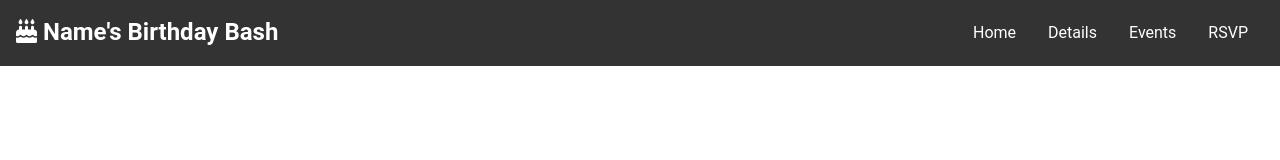
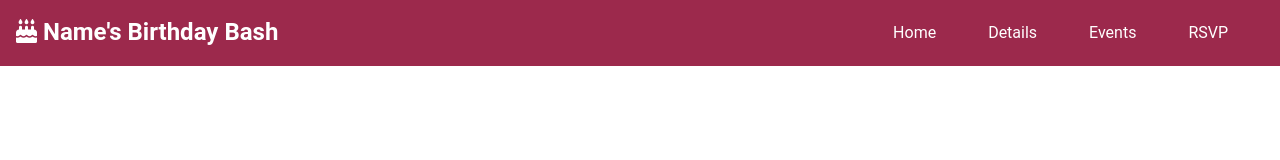
Before and after one commit to shahpreetk/birthdayBashTemplate1, a plain HTML site: page index.html in a window 1280 px wide. Drawn offline with nearby package versions, Linux system fonts and the light colour scheme.

Commit message:
Commit 5

```diff
--- a/css/style.css
+++ b/css/style.css
@@ -25,7 +25,7 @@ p{
     position: sticky;
     top: 0;
     bottom: 300px;
-    background: #333;
+    background: #9c294c;
     color: #fff;
     justify-content: space-between;
     z-index: 1;
@@ -45,6 +45,15 @@ p{
 }
 
 #navbar ul li a:hover{
-    background: #93cb52;
+    background: #1a2591;
     border-radius: 5px;
 }
+
+#navbar ul li a .tooltip {
+    visibility: hidden;
+}
+
+#navbar ul li a:hover .tooltip {
+    visibility: visible;
+    color: #fff;
+}
--- a/index.html
+++ b/index.html
@@ -21,10 +21,10 @@
             </span> Birthday Bash
         </h1>
         <ul>
-            <li><a href="#home">Home</a></li>
-            <li><a href="#details">Details</a></li>
-            <li><a href="#events">Events</a></li>
-            <li><a href="#rsvp">RSVP</a></li>
+            <li><a href="#home">Home <i class="fas fa-heart tooltip"></i></a></li>
+            <li><a href="#details">Details <i class="fas fa-heart tooltip"></i></a></li>
+            <li><a href="#events">Events <i class="fas fa-heart tooltip"></i></a></li>
+            <li><a href="#rsvp">RSVP <i class="fas fa-heart tooltip"></i></a></li>
         </ul>
     </nav>
 
```
